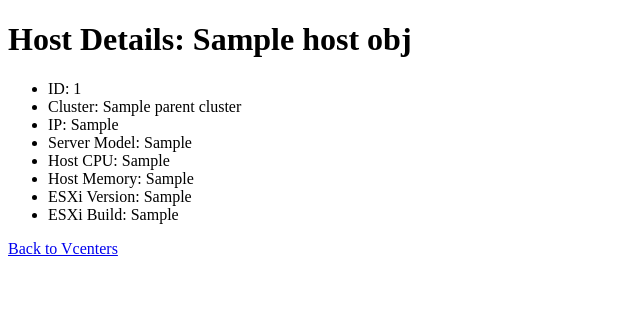
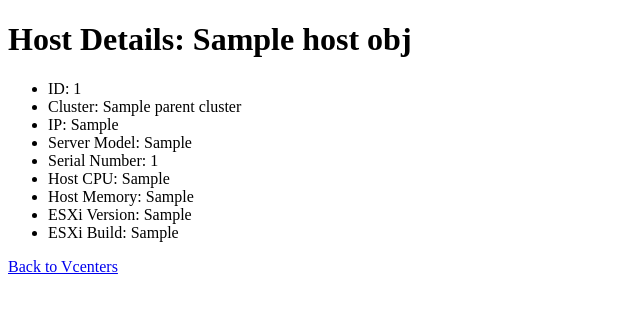
Before and after one commit to jancovic/vcenters_monitor, a Flask app: template templates/host_detail.html in a window 1280 px wide. Shown: the top 313 px of the page, without its empty margins (0-640 px from the left). Run offline with Flask 3, Linux system fonts and the light colour scheme; the template is opened without the code that fills it: most values are stand-ins (such as "Sample title", 1, 10 or a date in 2020); parts of the project's set-up code (start-up, migrations or seed data) failed here and were passed over.

Commit message:
added serial number

```diff
--- a/app.py
+++ b/app.py
@@ -33,7 +33,7 @@ class Clusters:
         return f"Cluster ID: {self.cluster_id}, Cluster Name: {self.cluster_name}, Parent Datacenter: {self.parent_datacenter.datacenter_name}"
 
 class Hosts:
-    def __init__(self, host_name, host_id, parent_cluster, host_ip, host_server_model, esx_version, esx_build, host_cpu, host_memory):
+    def __init__(self, host_name, host_id, parent_cluster, host_ip, host_server_model, esx_version, esx_build, host_cpu, host_memory, serial_number):
         self.host_name = host_name
         self.host_id = host_id
         self.parent_cluster = parent_cluster
@@ -41,11 +41,12 @@ class Hosts:
         self.host_server_model = host_server_model
         self.esx_version = esx_version
         self.esx_build = esx_build
+        self.serial_number = serial_number
         self.host_cpu = host_cpu
         self.host_memory = host_memory
 
     def __str__(self):
-        return f"Host Name: {self.host_name}, Host ID: {self.host_id}, Parent Cluster: {self.parent_cluster.cluster_name}, IP: {self.host_ip}, Server Model: {self.host_server_model}, ESXi Version: {self.esx_version}, ESXi Build: {self.esx_build}, Host CPU: {self.host_cpu}, Host Memory: {self.host_memory}"
+        return f"Host Name: {self.host_name}, Host ID: {self.host_id}, Parent Cluster: {self.parent_cluster.cluster_name}, IP: {self.host_ip}, Server Model: {self.host_server_model}, ESXi Version: {self.esx_version}, ESXi Build: {self.esx_build}, Host CPU: {self.host_cpu}, Host Memory: {self.host_memory}, Serial Number: {self.serial_number}"
 
 # Dictionary to store Vcenter objects
 vcenters_dict = {}
@@ -73,12 +74,17 @@ def print_topology(content, vcenter_name):
 
                         # Fetch IP, server model, ESXi version, and build
                         host_ip = host.summary.managementServerIp
-                        host_server_model = host.hardware.systemInfo.model
+
                         esx_version = host.config.product.fullName
                         esx_build = host.config.product.build
+
+                        hardware_info = host.hardware.systemInfo
+                        host_server_model = hardware_info.model
+                        serial_number = hardware_info.serialNumber
+
                         host_cpu = host.hardware.cpuInfo.numCpuCores
                         host_memory = round(host.hardware.memorySize / (1024 ** 3))
-                        host_obj = Hosts(host_name, host_id, cluster_obj, host_ip, host_server_model, esx_version, esx_build, host_cpu, host_memory)
+                        host_obj = Hosts(host_name, host_id, cluster_obj, host_ip, host_server_model, esx_version, esx_build, host_cpu, host_memory, serial_number)
                         vcenter_obj.hosts[host_id] = host_obj
 
 # Load vCenter credentials from a YAML file
--- a/templates/host_detail.html
+++ b/templates/host_detail.html
@@ -10,6 +10,7 @@
         <li>Cluster: {{ host_obj.parent_cluster.cluster_name }}</li>
         <li>IP: {{ host_obj.host_ip }}</li>
         <li>Server Model: {{ host_obj.host_server_model }}</li>
+        <li>Serial Number: {{ host_obj.serial_number }}</li>
         <li>Host CPU: {{ host_obj.host_cpu }}</li>
         <li>Host Memory: {{ host_obj.host_memory }}</li>
         <li>ESXi Version: {{ host_obj.esx_version }}</li>
```
